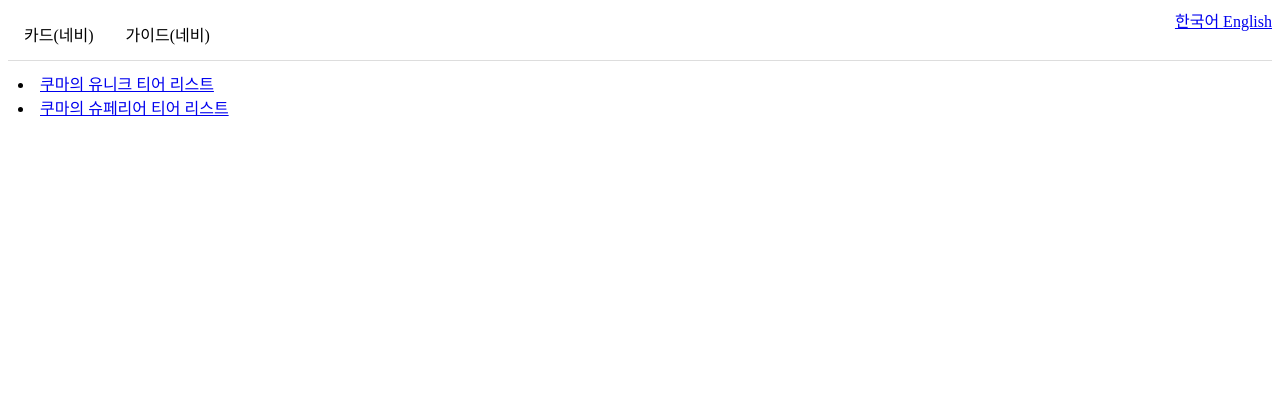
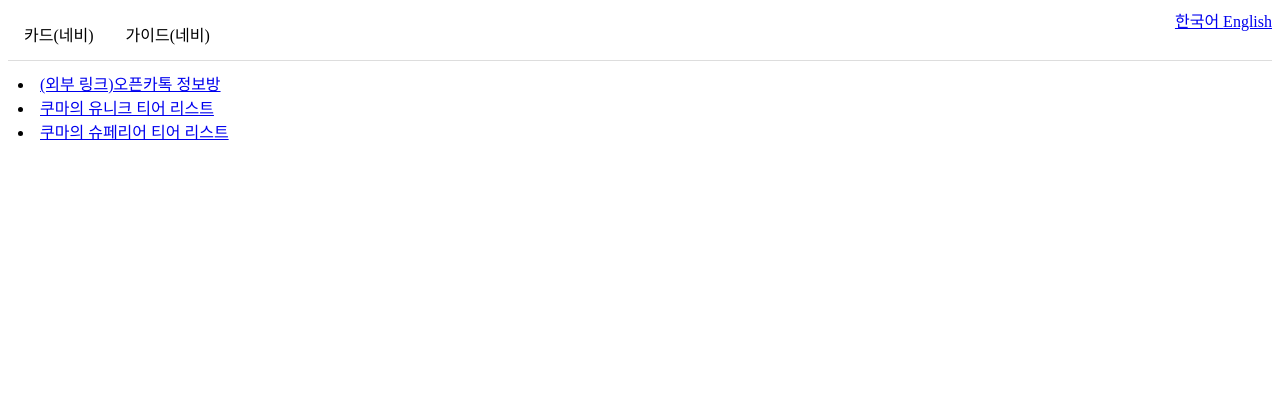
Before and after one commit to ryj0902/kanadb, a Django app: page /ko/guide/ in a window 1280 px wide. Shown: the top 420 px of the page. Run offline with Django 4.2, Linux system fonts and the light colour scheme.

Commit message:
* add kakaotalk open chat link(kr only)

```diff
--- a/templates/guide/index.html
+++ b/templates/guide/index.html
@@ -12,11 +12,12 @@
     <div class="container">
         {% block left %}
         <div class="left">
+            <li><a href="https://open.kakao.com/o/gfZ9sxib">(외부 링크)오픈카톡 정보방</a></li>
             {% for content in contents %}
                 <li><a href="{% url 'guide_detail' content.0 %}">{{ content.1 }}</a></li>
             {% endfor %}
         </div>
-        {% endblock%}
+        {% endblock %}
 
         <div class="right">
             {% include 'card/select_card.html' %}
```
